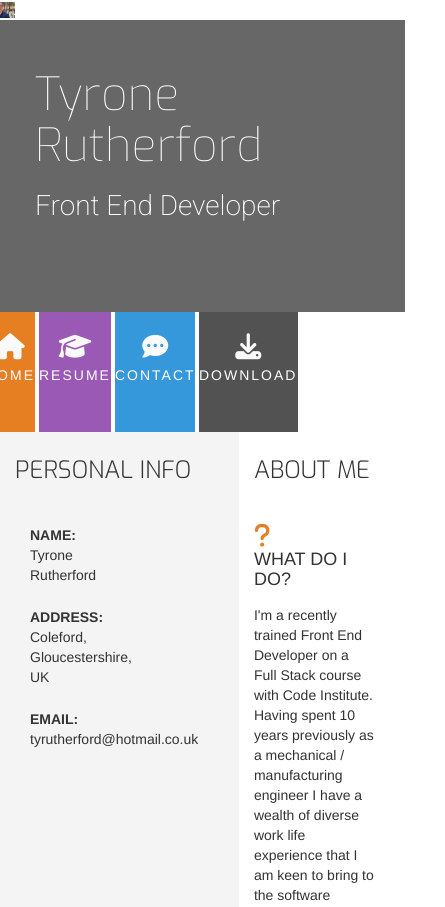
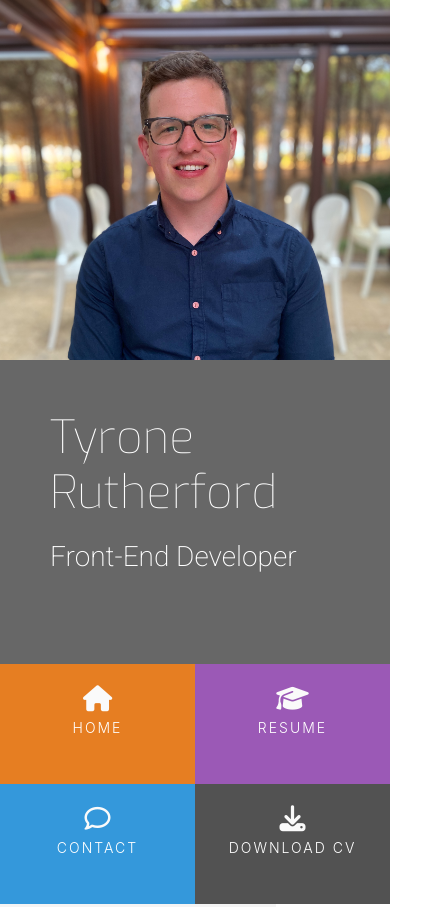
Before and after one commit to TR94/resume-cv, a plain HTML site: page index.html in a window 390 px wide. Shown: the top 907 px of the page, 445 px wide, since content can reach past the window. Drawn offline with nearby package versions, Linux system fonts and the light colour scheme.

Commit message:
update to header to fix responsiveness

```diff
--- a/index.html
+++ b/index.html
@@ -5,38 +5,38 @@
 <meta name="viewport" content="width=device-width, initial-scale=1.0">
 <meta http-equiv="X-UA-Compatible" content="ie=edge">
 <meta name="Description" content="Enter your description here"/>
-<link rel="stylesheet" href="https://cdnjs.cloudflare.com/ajax/libs/twitter-bootstrap/3.3.7/css/bootstrap.min.css">
-<link rel="stylesheet" href="https://cdnjs.cloudflare.com/ajax/libs/font-awesome/5.15.4/css/all.min.css">
-<link rel="stylesheet" href="https://cdnjs.cloudflare.com/ajax/libs/hover.css/2.3.1/css/hover-min.css">
+<link rel="stylesheet" href="https://maxcdn.bootstrapcdn.com/bootstrap/4.2.1/css/bootstrap.min.css" type="text/css" />
+<link rel="stylesheet" href="https://maxcdn.bootstrapcdn.com/font-awesome/4.7.0/css/font-awesome.min.css" type="text/css" />
+<link rel="stylesheet" href="https://cdnjs.cloudflare.com/ajax/libs/hover.css/2.1.1/css/hover-min.css" type="text/css" />
 <link rel="stylesheet" href="assets/css/style.css">
 <link rel="icon" type="image/x-icon" href="assets/images/tab-icon.png">
 <title>Tyrone Rutherford</title>
 </head>
 <body>
     <header>
-        <div class="row">
-            <a href="index.html" class="col-md-4 logo"></a>
+        <div class="row no-gutters">
+            <a class="col-md-4 logo" href="02-index.html"></a>
             <div class="col-md-8">
-                <div class= "row bg-color-name-title">
+                <div class="row no-gutters bg-color-name-title">
                     <div class="col heading">
-                        <h1 class= "name">Tyrone Rutherford</h1>
-                        <h2 class= "title">Front End Developer</h2>
+                        <h1 class="name">Tyrone Rutherford</h1>
+                        <h2 class="title"> Front-End Developer</h2>
                     </div>
                 </div>
-                <div class="row">
+                <div class="row no-gutters">
                     <div class="col">
-                        <ul id="nav" class="list-inline">
-                            <li class="col-6 col-sm-3 ui-menu-color-home list-inine-item menuitem">
-                                <a href="/index.html" class="hvr-sweep-to-bottom"><i class="fa fa-home" aria-hidden="true"></i><span>Home</span></a>
+                        <ul id="nav" class="list-inline menucontainer">
+                            <li class="col-6 col-sm-3 list-inline-item ui-menu-color-home menuitem">
+                                <a href="index.html" class="hvr-sweep-to-bottom"><i class="fa fa-home" aria-hidden="true"></i><span>Home</span></a>
                             </li>
-                            <li class="col-6 col-sm-3 ui-menu-color-resume list-inine-item menuitem">
-                                <a href="/resume.html" class="hvr-sweep-to-bottom"><i class="fa fa-graduation-cap" aria-hidden="true"></i><span>Resume</span></a>
+                            <li class="col-6 col-sm-3 list-inline-item ui-menu-color-resume menuitem">
+                                <a href="resume.html" class="hvr-sweep-to-bottom"><i class="fa fa-graduation-cap" aria-hidden="true"></i><span>Resume</span></a>
                             </li>
-                            <li class="col-6 col-sm-3 ui-menu-color-contact list-inine-item menuitem">
-                                <a href="/contact.html" class="hvr-sweep-to-bottom"><i class="fa fa-comment-dots" aria-hidden="true"></i><span>Contact</span></a>
+                            <li class="col-6 col-sm-3 list-inline-item ui-menu-color-contact menuitem">
+                                <a href="contact.html" class="hvr-sweep-to-bottom"><i class="fa fa-comment-o" aria-hidden="true"></i><span>Contact</span></a>
                             </li>
-                            <li class="col-6 col-sm-3 ui-menu-color-download list-inine-item menuitem">
-                                <a href="/assets/CV/Tyrone Rutherford CV July '23.pdf" target= "_blank" class="hvr-sweep-to-bottom"><i class="fa fa-download" aria-hidden="true"></i><span>Download</span></a>
+                            <li class="col-6 col-sm-3 list-inline-item ui-menu-color-download menuitem">
+                                <a href="assets/cv/sample-cv.pdf" target="_blank" class="hvr-sweep-to-bottom"><i class="fa fa-download" aria-hidden="true"></i><span>Download CV</span></a>
                             </li>
                         </ul>
                     </div>
```
